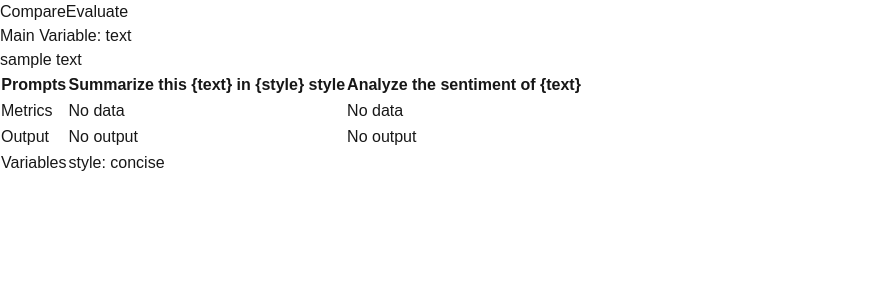
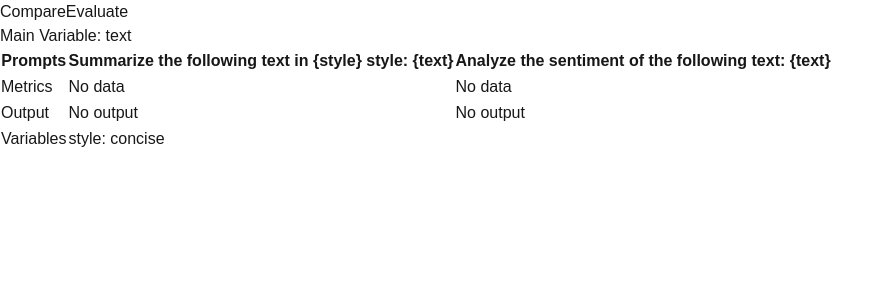
Before and after one commit to mayagao/prompt-comparison, a Next.js app: page / in a window 1280 px wide. Shown: the top 300 px of the page, without its empty margins (0-894 px from the left). Built offline with nearby package versions, Linux system fonts and the light colour scheme.

Commit message:
add json prompt

```diff
--- a/src/app/components/compareView.tsx
+++ b/src/app/components/compareView.tsx
@@ -1,38 +1,29 @@
 "use client";
 
 import { useState } from "react";
-import {
-  type Prompt,
-  type PromptResult,
-  type Variable,
-  type MetricsData,
-} from "../types";
-import promptsConfig from "../../prompts/prompts.yaml";
+import promptsConfig from "../../prompts/prompts.json";
 import { type Config } from "../types/config";
+
 const config = promptsConfig as Config;
 
-// Sample data - will be moved to configuration later
-const samplePrompts: Prompt[] = [
-  {
-    id: "prompt1",
-    template: "Summarize this {text} in {style} style",
-    variables: [
-      { name: "text", isMain: true, value: "sample text" },
-      { name: "style", isMain: false, value: "concise" },
-    ],
-  },
-  {
-    id: "prompt2",
-    template: "Analyze the sentiment of {text}",
-    variables: [{ name: "text", isMain: true, value: "sample text" }],
-  },
-];
-
-interface MainVariableDisplayProps {
-  variable: Variable;
+interface MetricsData {
+  tokenUsage: number;
+  latency: number;
+  inferenceSpeed: number;
+  computeCost: number;
 }
 
-const MainVariableDisplay = ({ variable }: MainVariableDisplayProps) => {
+interface PromptResult {
+  promptId: string;
+  metrics: MetricsData;
+  output: string;
+}
+
+const MainVariableDisplay = ({
+  variable,
+}: {
+  variable: { name: string; value: string };
+}) => {
   return (
     <div className="bg-white rounded-lg shadow p-4 mb-4">
       <h3 className="text-lg font-semibold">Main Variable: {variable.name}</h3>
@@ -41,11 +32,7 @@ const MainVariableDisplay = ({ variable }: MainVariableDisplayProps) => {
   );
 };
 
-interface MetricsDisplayProps {
-  metrics: MetricsData;
-}
-
-const MetricsDisplay = ({ metrics }: MetricsDisplayProps) => {
+const MetricsDisplay = ({ metrics }: { metrics: MetricsData }) => {
   return (
     <div className="grid grid-cols-4 gap-4">
       <div>
@@ -70,11 +57,21 @@ const MetricsDisplay = ({ metrics }: MetricsDisplayProps) => {
 
 export default function CompareView() {
   const [results, setResults] = useState<PromptResult[]>([]);
-  const mainVariable = samplePrompts[0].variables.find((v) => v.isMain);
+
+  // Get the main variable from the first prompt
+  const firstPrompt = config.prompts[0];
+  const mainVariable = firstPrompt?.variables.find((v) => v.isMain);
 
   return (
     <div className="p-4">
-      {mainVariable && <MainVariableDisplay variable={mainVariable} />}
+      {mainVariable && (
+        <MainVariableDisplay
+          variable={{
+            name: mainVariable.name,
+            value: mainVariable.default || "",
+          }}
+        />
+      )}
 
       <div className="overflow-x-auto">
         <table className="min-w-full divide-y divide-gray-200">
@@ -86,7 +83,7 @@ export default function CompareView() {
               >
                 Prompts
               </th>
-              {samplePrompts.map((prompt) => (
+              {config.prompts.map((prompt) => (
                 <th
                   key={prompt.id}
                   scope="col"
@@ -102,7 +99,7 @@ export default function CompareView() {
               <td className="px-6 py-4 whitespace-nowrap font-medium text-gray-900">
                 Metrics
               </td>
-              {samplePrompts.map((prompt) => (
+              {config.prompts.map((prompt) => (
                 <td key={prompt.id} className="px-6 py-4 whitespace-nowrap">
                   {results.find((r) => r.promptId === prompt.id)?.metrics ? (
                     <MetricsDisplay
@@ -120,7 +117,7 @@ export default function CompareView() {
               <td className="px-6 py-4 whitespace-nowrap font-medium text-gray-900">
                 Output
               </td>
-              {samplePrompts.map((prompt) => (
+              {config.prompts.map((prompt) => (
                 <td key={prompt.id} className="px-6 py-4 whitespace-normal">
                   {results.find((r) => r.promptId === prompt.id)?.output || (
                     <span className="text-gray-400">No output</span>
@@ -132,11 +129,11 @@ export default function CompareView() {
               <td className="px-6 py-4 whitespace-nowrap font-medium text-gray-900">
                 Variables
               </td>
-              {samplePrompts.map((prompt) => (
+              {config.prompts.map((prompt) => (
                 <td key={prompt.id} className="px-6 py-4 whitespace-nowrap">
                   {prompt.variables
                     .filter((v) => !v.isMain)
-                    .map((v) => `${v.name}: ${v.value}`)
+                    .map((v) => `${v.name}: ${v.default || ""}`)
                     .join(", ")}
                 </td>
               ))}
--- /dev/null
+++ b/src/prompts/prompts.json
@@ -0,0 +1,56 @@
+{
+  "models": {
+    "gpt4": {
+      "provider": "openai",
+      "model": "gpt-4",
+      "temperature": 0.7,
+      "max_tokens": 1000
+    },
+    "gpt35": {
+      "provider": "openai",
+      "model": "gpt-3.5-turbo",
+      "temperature": 0.7,
+      "max_tokens": 1000
+    }
+  },
+  "prompts": [
+    {
+      "id": "summarize",
+      "name": "Text Summarizer",
+      "description": "Summarizes text in a specified style",
+      "template": "Summarize the following text in {style} style:\n{text}",
+      "variables": [
+        {
+          "name": "text",
+          "description": "The text to summarize",
+          "type": "string",
+          "isMain": true
+        },
+        {
+          "name": "style",
+          "description": "The style of summarization",
+          "type": "string",
+          "isMain": false,
+          "options": ["concise", "detailed", "bullet-points"],
+          "default": "concise"
+        }
+      ],
+      "modelConfig": "gpt35"
+    },
+    {
+      "id": "sentiment",
+      "name": "Sentiment Analyzer",
+      "description": "Analyzes sentiment of given text",
+      "template": "Analyze the sentiment of the following text:\n{text}",
+      "variables": [
+        {
+          "name": "text",
+          "description": "The text to analyze",
+          "type": "string",
+          "isMain": true
+        }
+      ],
+      "modelConfig": "gpt35"
+    }
+  ]
+}
--- a/src/prompts/prompts.yaml
+++ /dev/null
@@ -1,49 +0,0 @@
-# Define the model configurations
-models:
-  gpt4:
-    provider: openai
-    model: gpt-4
-    temperature: 0.7
-    max_tokens: 1000
-  gpt35:
-    provider: openai
-    model: gpt-3.5-turbo
-    temperature: 0.7
-    max_tokens: 1000
-
-# Define prompt templates
-prompts:
-  - id: summarize
-    name: Text Summarizer
-    description: Summarizes text in a specified style
-    template: |
-      Summarize the following text in {style} style:
-      {text}
-    variables:
-      - name: text
-        description: The text to summarize
-        type: string
-        isMain: true
-      - name: style
-        description: The style of summarization
-        type: string
-        isMain: false
-        options: [concise, detailed, bullet-points]
-        default: concise
-    modelConfig: gpt35 # reference to the model config above
-
-  - id: sentiment
-    name: Sentiment Analyzer
-    description: Analyzes sentiment of given text
-    template: |
-      Analyze the sentiment of the following text:
-      {text}
-
-      Return the sentiment as one of: positive, negative, or neutral.
-      Also provide a confidence score between 0 and 1.
-    variables:
-      - name: text
-        description: The text to analyze
-        type: string
-        isMain: true
-    modelConfig: gpt35
```
